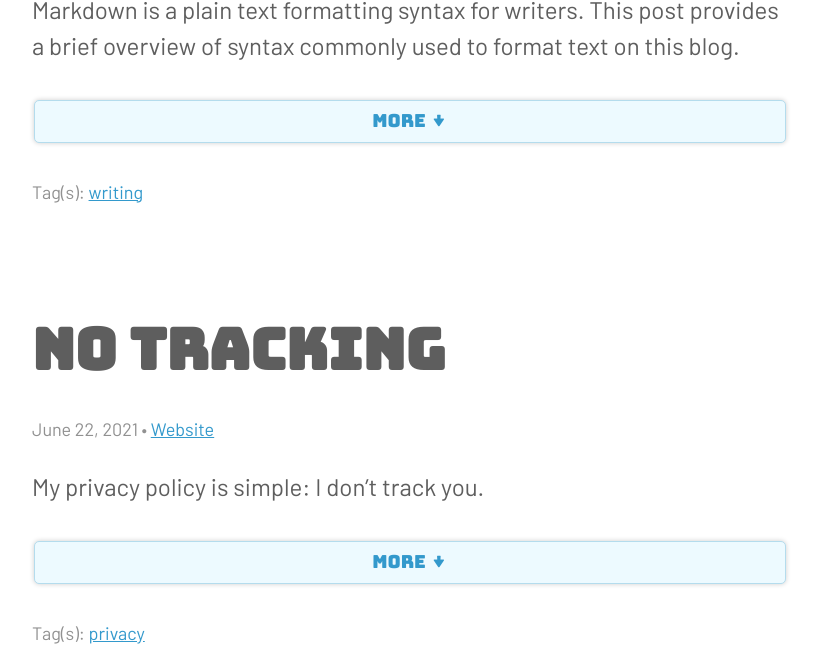
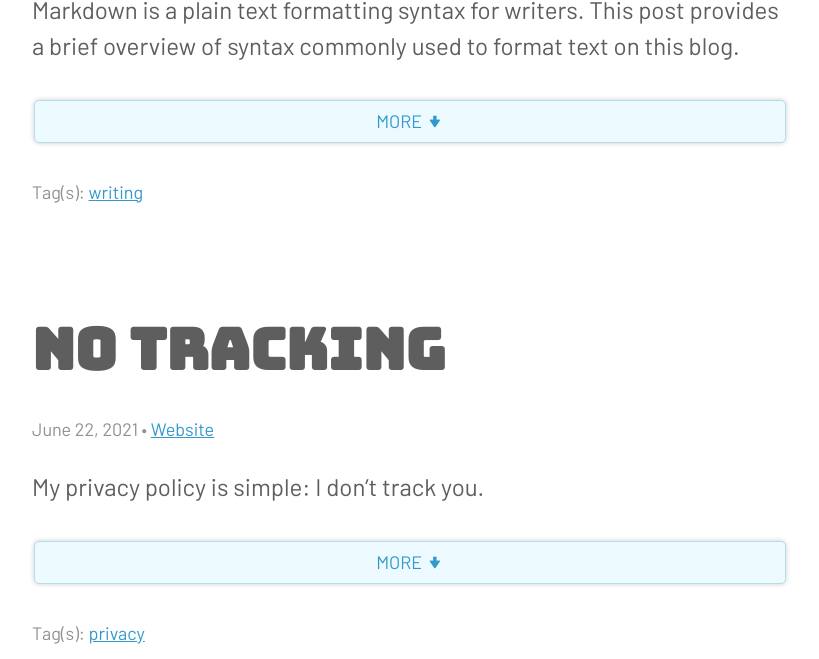
Before and after one commit to ajpwalser/ajpwalser.github.io, a Jekyll site: the page built from index.html, in a window 1280 px wide. Shown: the part 354-1013 px from the top of the page, without its empty margins (230-1049 px from the left). Built offline with Jekyll 4.4.1, drawn with Linux system fonts in a browser that asks for light colours; the list of posts is cut into pages by our own code.

Commit message:
Update style.css

```diff
--- a/css/style.css
+++ b/css/style.css
@@ -473,7 +473,7 @@
 }
 
 .read-more-trigger {
-	font-family: 'Bungee', 'Barlow', -apple-system, BlinkMacSystemFont, Segoe UI, Helvetica, Arial, sans-serif, Apple Color Emoji, Segoe UI Emoji, Segoe UI Symbol;
+	font-family: 'Barlow', 'Bungee', -apple-system, BlinkMacSystemFont, Segoe UI, Helvetica, Arial, sans-serif, Apple Color Emoji, Segoe UI Emoji, Segoe UI Symbol;
 	text-transform: uppercase;
 	cursor: pointer;
 	display: grid;
```
